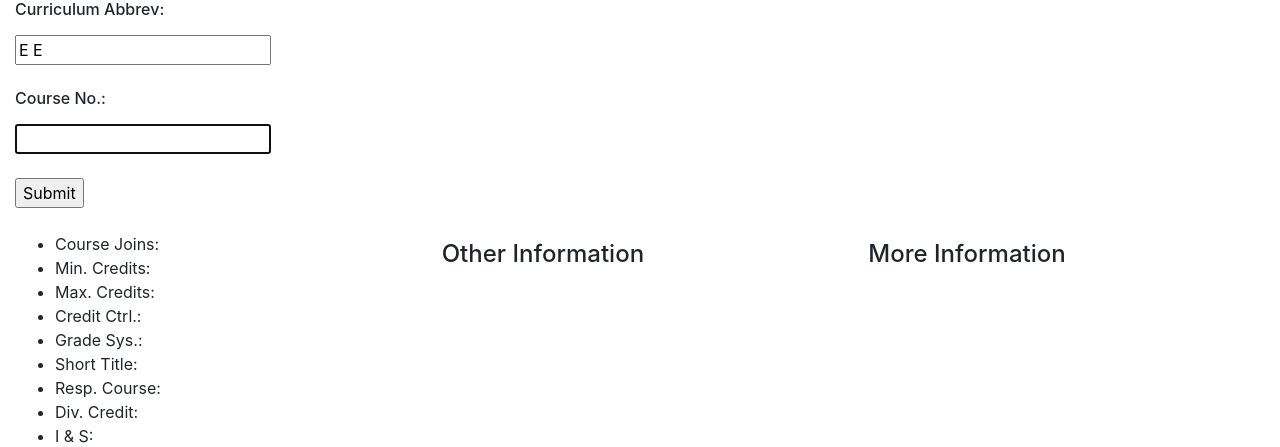
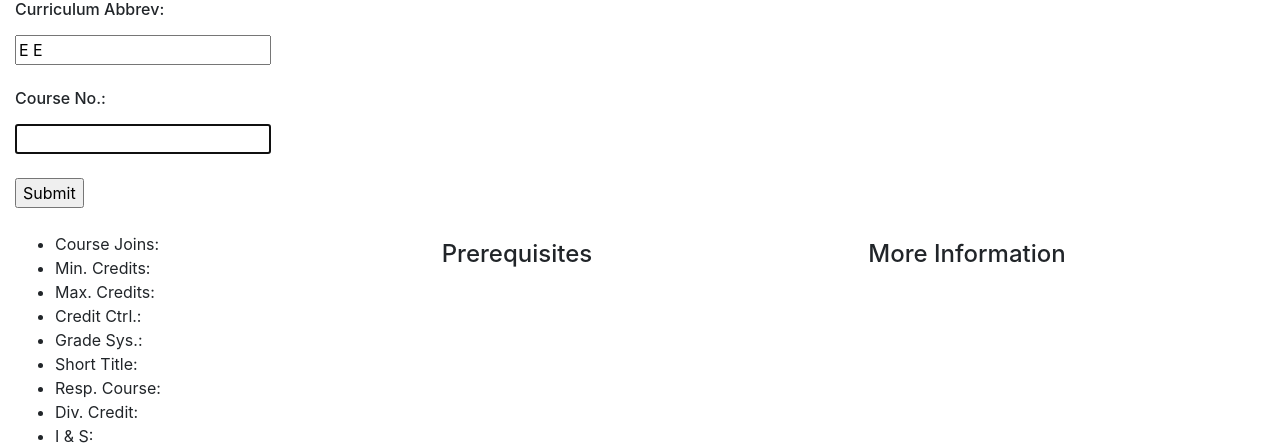
Before and after one commit to cqoverly-uw/ECE_SDB_FastAPI, a FastAPI app: page /course_info/ in a window 1280 px wide. Shown: the part 56-503 px from the top of the page. Run offline with FastAPI, Linux system fonts and the light colour scheme.

Commit message:
added prerequisites listing

```diff
--- a/templates/course_info.html
+++ b/templates/course_info.html
@@ -43,7 +43,12 @@
             </div>
             <div class="col">
                 <p></p>
-                <h4>Other Information</h4>
+                <h4>Prerequisites</h4>
+                <ul>
+                {% for prereq in prereqs %}
+                    <li>{{ prereq }}</li>
+                {% endfor %}
+                </ul>
             </div>
             <div class="col">
                 <p></p>
```
